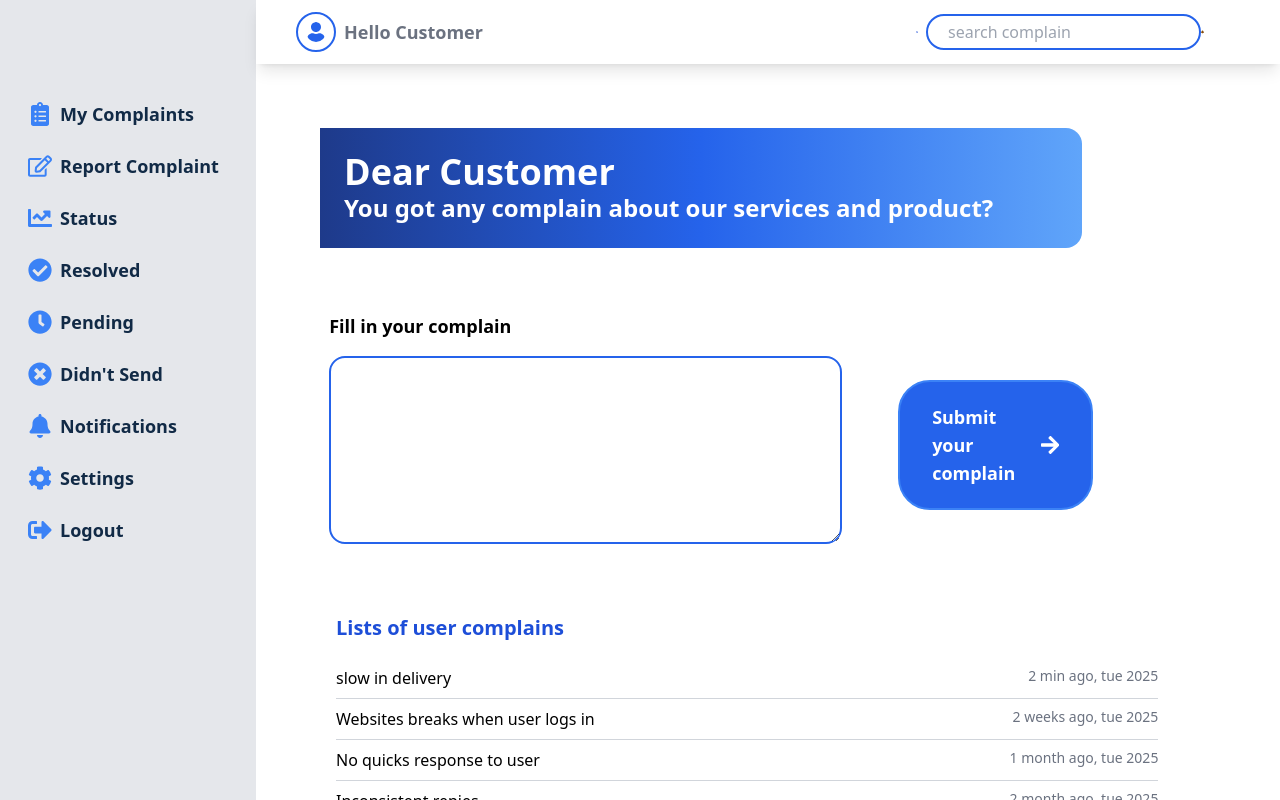
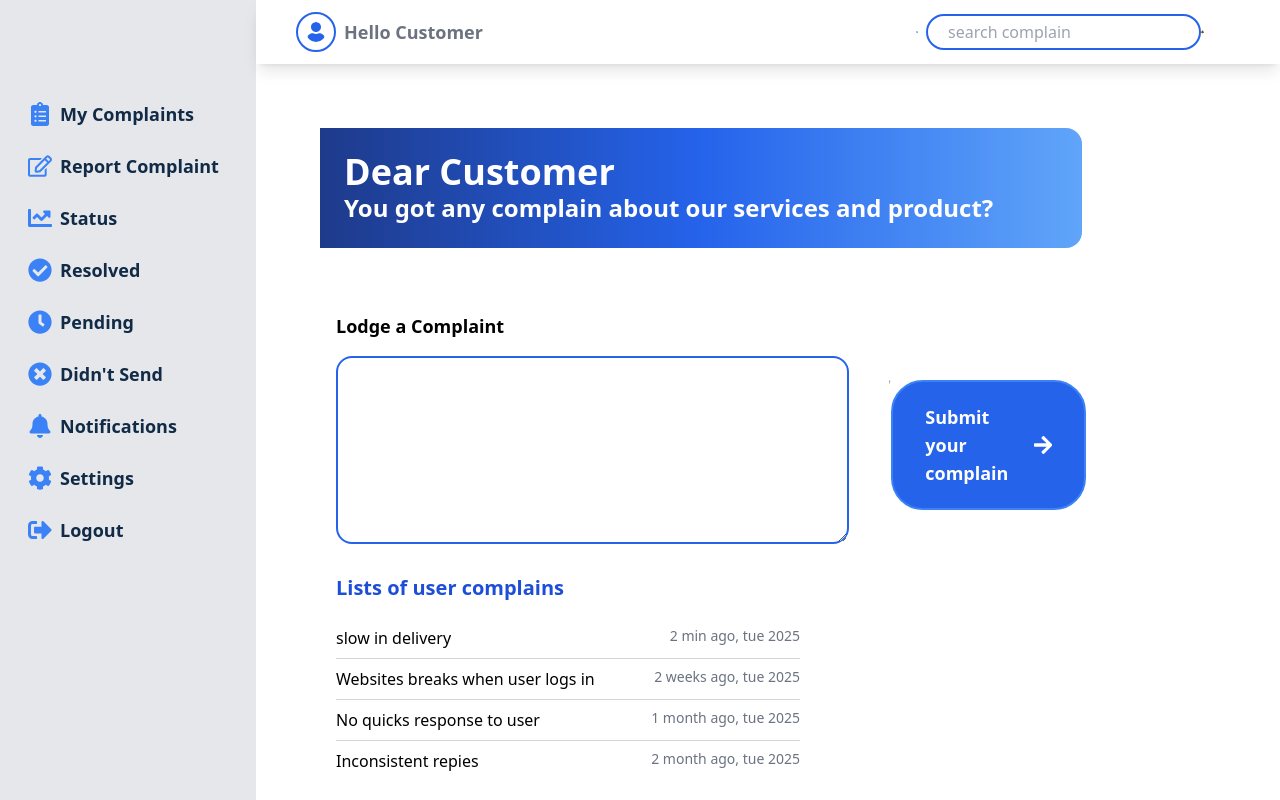
Before and after one commit to wizzcode01/User-complain-web-app, a React (Vite) app: page /dashboard/report-complaint in a window 1280 px wide. Built offline with nearby package versions, Linux system fonts and the light colour scheme.

Commit message:
updated some features in dashboard

```diff
--- a/src/components/dashboard/DashboardSlideBar.jsx
+++ b/src/components/dashboard/DashboardSlideBar.jsx
@@ -47,9 +47,11 @@ const DashboardSlideBar = () => {
                                 className={`flex gap-2 items-center p-2 m-2 transition-all delay-75 ease-in-out rounded-lg group
                                 ${active === index ? "bg-blue-600 text-white" : "hover:bg-blue-600"}`}
                             >
-                                <item.icon className="text-2xl text-blue-500 group-hover:text-white"/>
+                                <item.icon className={`text-2xl
+                                    ${active === index? "text-white" :"text-blue-500 group-hover:text-white" }`}/>
                                 <span
-                                className="font-semibold text-lg text-[#112A46] group-hover:text-white"
+                                className={`font-semibold text-lg
+                                 ${active === index? "text-white" : "text-[#112A46] group-hover:text-white"}`}
                                 >{item.label}</span>
                             </div>
                         </Link>
--- a/src/components/dashboard/ReportComplain.jsx
+++ b/src/components/dashboard/ReportComplain.jsx
@@ -42,9 +42,9 @@ const ReportComplain = () => {
             </div>
 
         <div className="flex w-[85%] items-center justify-center pl-20">
-            <div className="flex gap-4 justify-center">
+            <div className="flex  justify-center">
                 <div className="flex gap-4 flex-col">
-                    <h4 className="font-semibold text-lg text-">Fill in your complain</h4>
+                    <h4 className="font-semibold text-lg text-">Lodge a Complaint</h4>
                     <form action="">
                     <textarea
                             rows={7}
@@ -55,7 +55,7 @@ const ReportComplain = () => {
                         />
                     </form>
                 </div>
-                <div className="flex justify-center lg:p-10 p-12 mt-7">
+                <div className="flex justify-center lg:p-10  mt-7">
                   <div className="w-full">
                     <img src={report} className="w-60" alt="human_demostration" />
                    </div>
@@ -67,7 +67,7 @@ const ReportComplain = () => {
             </div>
 
         </div>
-          <div className="w-[85%] items-center justify-between p-6 ml-14 mt-10">
+          <div className="w-1/2 items-center justify-between p-6 ml-14 ">
                <h2 className="text-xl font-semibold mb-4 text-blue-700">Lists of user complains</h2>
                 <div className="divide-y divide-gray-300">
                     {activities.map((act, index) => (
```
